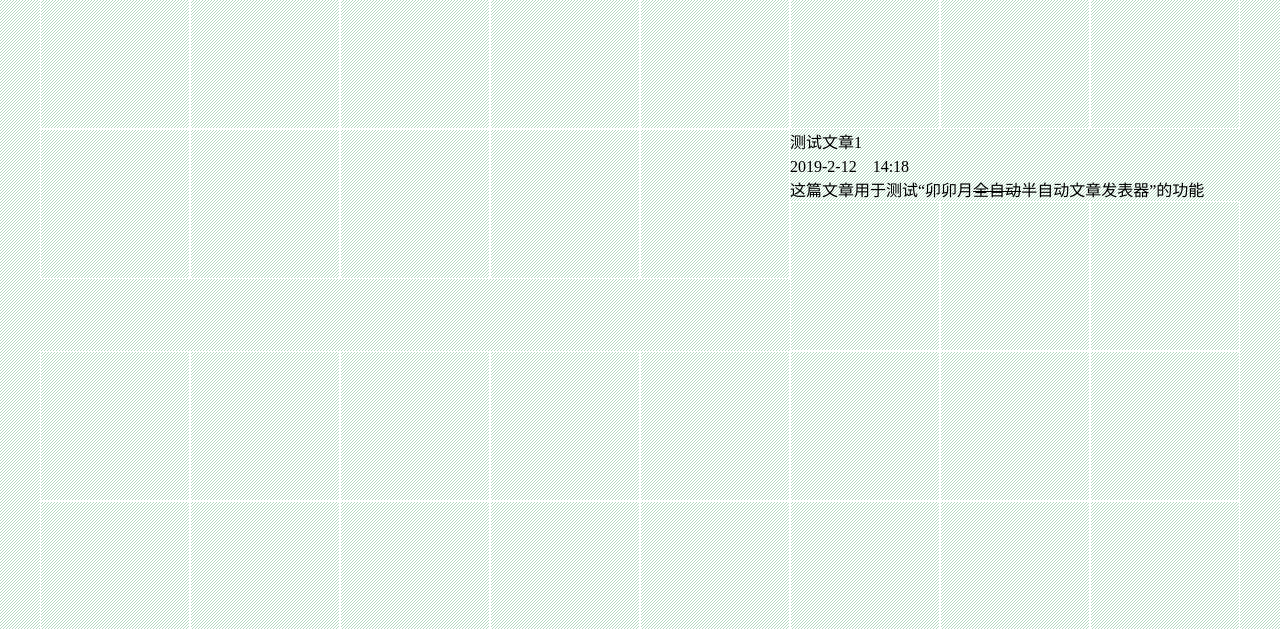
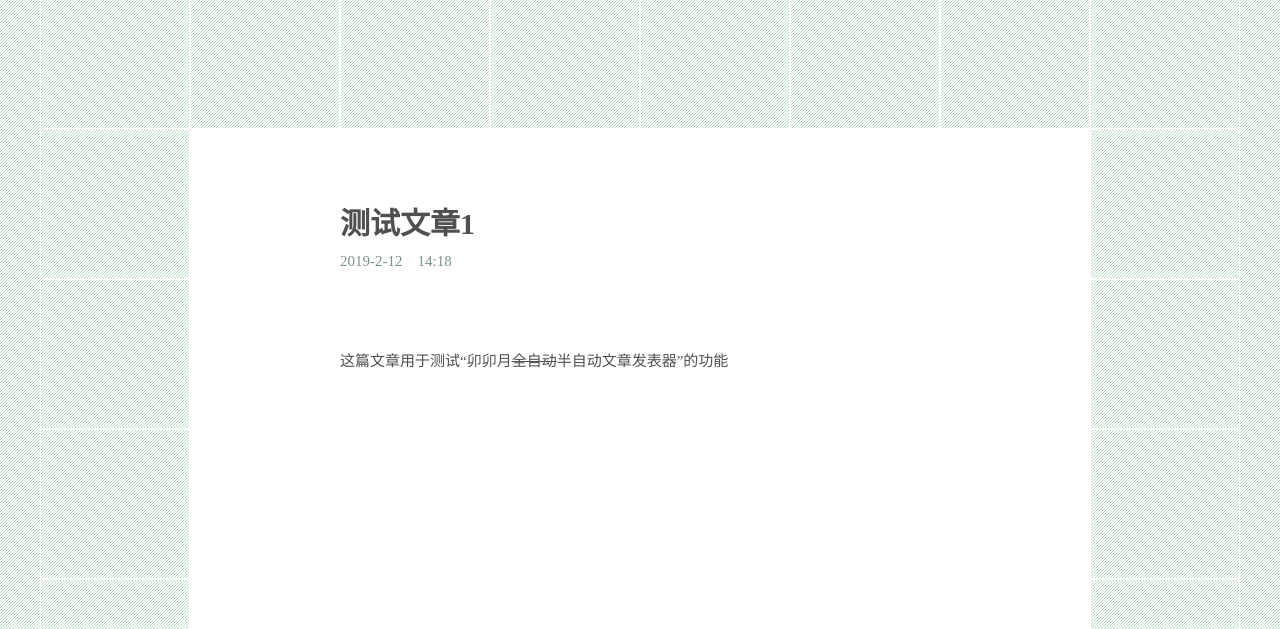
Before and after one commit to UdukiKomeiji/i, a plain HTML site: page novel/201902121418.html in a window 1280 px wide. Shown: the part 171-800 px from the top of the page. Drawn offline with Linux system fonts and the light colour scheme.

Commit message:
Add files via upload

```diff
--- a/style.css
+++ b/style.css
@@ -770,3 +770,60 @@
 	z-index:10;
 	position:absolute;
 }
+.verticalTemplate{
+	height:750px;
+	width:150px;
+	float:left;
+}
+.novelBox{
+	height:610px;
+	width:600px;
+	background-color:#FFFFFF;
+	float:left;
+	padding-top: 70px;
+	padding-left: 150px;
+	padding-bottom: 70px;
+	padding-right: 150px;
+	overflow:auto;
+	font-family: "Microsoft YaHei",微软雅黑;
+	font-size: 15px;
+	color: #505050;
+	max-height:610px;
+	max-width:600px;
+}
+.innerNovelBox{
+	width:600px;
+	height:600px;
+	float:left;
+	margin-top: 70px;
+	margin-left: 150px;
+	font-family: "Microsoft YaHei",微软雅黑;
+	font-size: 15px;
+	color: #505050;
+	text-align:left;
+	overflow:auto;
+
+}
+.novelTitle{
+	width:100%;
+	height:50px;
+	float:left;
+	font-family: "Microsoft YaHei",微软雅黑;
+	font-size: 30px;
+	color: #505050;
+	text-align:left;
+	font-weight: bold;
+}
+.novelDate{
+	width:100%;
+	height:100px;
+	float:left;
+	font-family: "Microsoft YaHei",微软雅黑;
+	font-size: 15px;
+	color: #7b9384;
+	text-align:left;
+}
+.lineFive{
+	height:750px;
+	width:1200px;
+}
```
